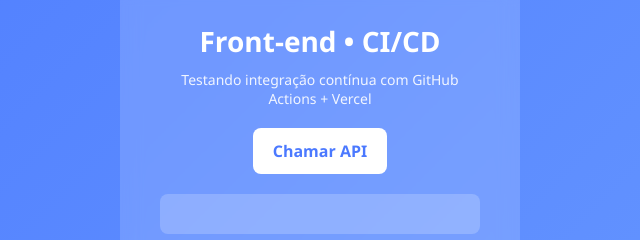
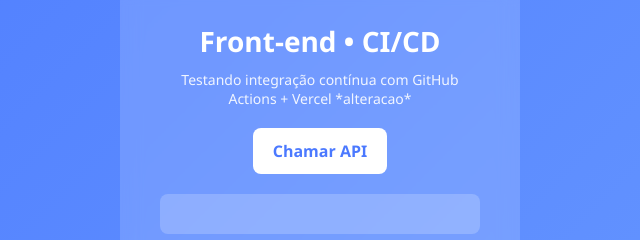
Before and after one commit to hugozera1/projeto-ci-cd-front, a plain HTML site: page index.html in a window 1280 px wide. Shown: the part 272-512 px from the top of the page, 320-960 px from the left. Drawn offline with Linux system fonts and the light colour scheme.

Commit message:
chore: pequena alteracao de texto

```diff
--- a/index.html
+++ b/index.html
@@ -10,7 +10,7 @@
     <div class="container">
       <h1>Front-end • CI/CD</h1>
       <p class="sub">
-        Testando integração contínua com GitHub Actions + Vercel
+        Testando integração contínua com GitHub Actions + Vercel *alteracao*
       </p>
 
       <button id="btnChamarAPI">Chamar API</button>
```
